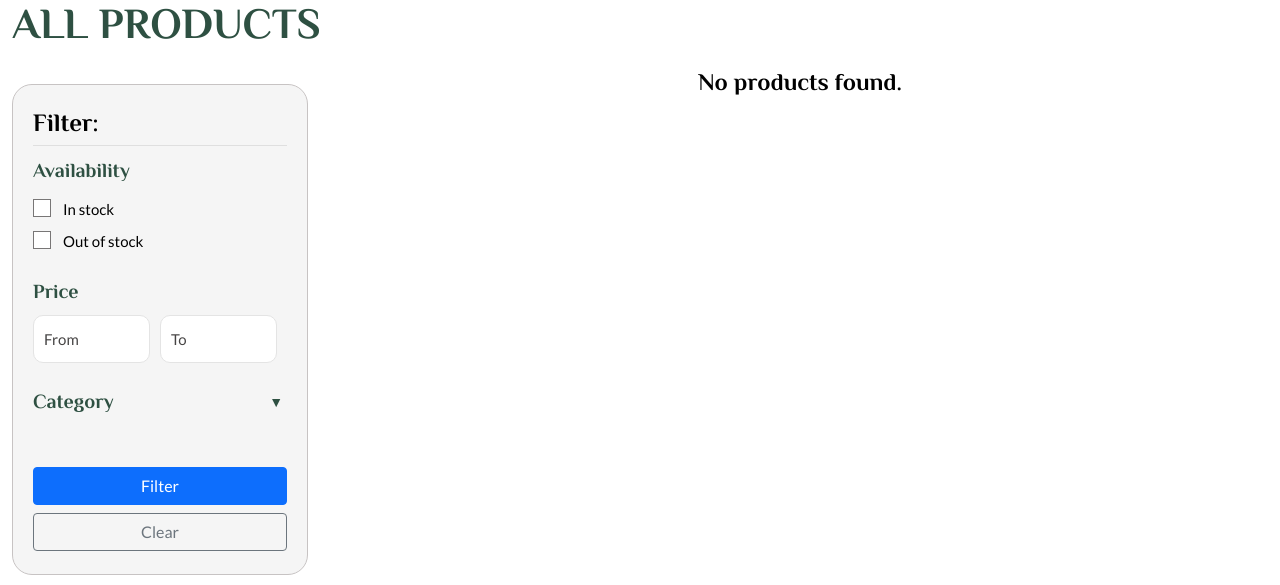
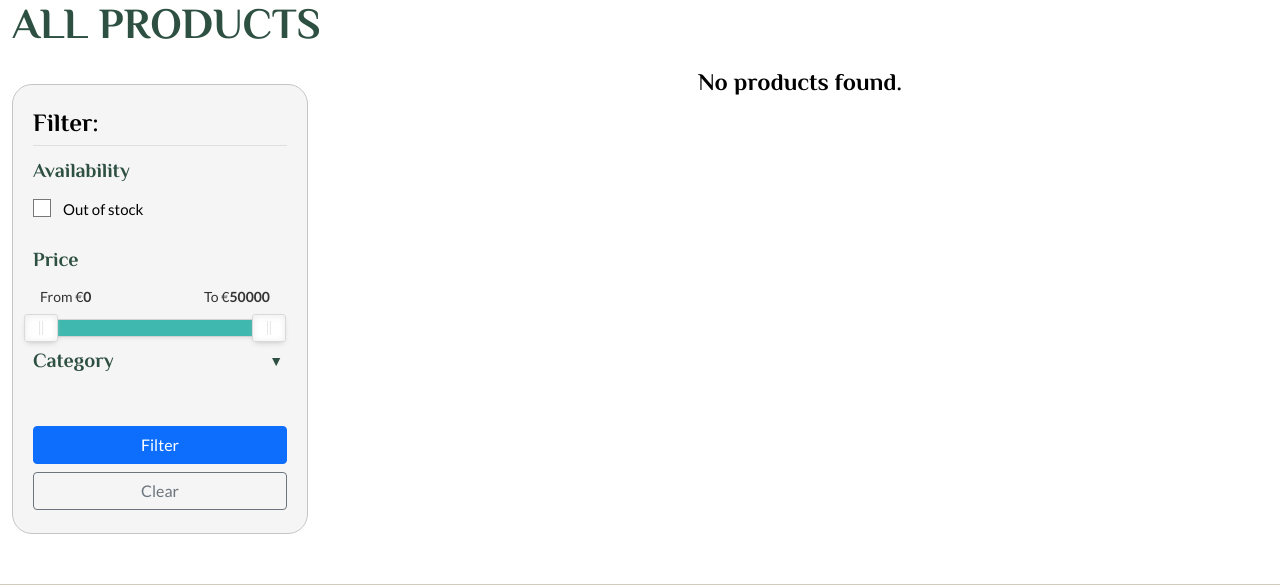
Before and after one commit to techsofttest/irishbazzar, a Laravel app: page /products in a window 1280 px wide. Shown: the part 184-769 px from the top of the page. Run offline with Laravel 12, Linux system fonts and the light colour scheme; data that the repository does not hold is empty; some libraries are stand-ins or nearby versions; some web fonts are replaced.

Commit message:
Change to search slider

```diff
--- a/resources/views/pages/products.blade.php
+++ b/resources/views/pages/products.blade.php
@@ -3,8 +3,37 @@
 
 @section('content')
 
+<style>
+
+#price-slider {
+    margin-top: 8px;
+}
+
+.noUi-target {
+    border-radius: 6px;
+}
+
+.noUi-connect {
+    background: #0d6efd; /* bootstrap primary */
+}
+
+.noUi-handle {
+    border-radius: 50%;
+    width: 18px;
+    height: 18px;
+    top: -6px;
+}
+
+.price-labels {
+    font-size: 14px;
+    color: #333;
+}
+
+</style>
 
 
+<!-- noUiSlider CSS -->
+<link href="https://cdnjs.cloudflare.com/ajax/libs/noUiSlider/15.8.0/nouislider.min.css" rel="stylesheet">
 
 
 <div class="ibm-bcrms-main">
@@ -42,8 +71,11 @@
 	<div class="ff-availbility">
 	<h3 class="ff-availbility-heading">Availability</h3>
 <ul class="ff-availability-ul ">
+
 							<div class="filter-attribute-list-inner">
-								<li class="filter-attribute-item">
+
+
+								<li class="filter-attribute-item" style="display:none;">
 									<input class="filter-attribute-checkbox ib-m" type="checkbox" id="in_stock" name="in_stock" value="1"
 									{{ request('in_stock') ? 'checked' : '' }}>
 									<label for="in_stock" class="filter-attribute-label ib-m">
@@ -75,19 +107,33 @@
 	<!--<p>The highest price is € 5,500.00</p>-->
 
 	<div class="row">
-	<div class="col-lg-6 col-md-6 col-sm-6">
 
-	<input class="field__input" name="price_from" min="0" type="number"
-       placeholder="From" value="{{ request('price_from') }}">
+
+	 <div class="col-12">
+
+        <!-- Price display -->
+        <div class="d-flex justify-content-between mb-2 price-labels">
+            <span>
+                From €<strong id="price-from-label">0</strong>
+            </span>
+            <span>
+                To €<strong id="price-to-label">50000</strong>
+            </span>
+        </div>
+
+        <!-- Slider -->
+        <div id="price-slider"></div>
+
+        <!-- Hidden inputs (used by Laravel request) -->
+        <input type="hidden" name="price_from" id="price_from" value="{{ request('price_from') ?? 0 }}">
+        <input type="hidden" name="price_to" id="price_to" value="{{ request('price_to') ?? 50000 }}">
+
+    </div>
+
 
 	</div>
 
-	<div class="col-lg-6 col-md-6 col-sm-6">
-	<input class="field__input" name="price_to" min="0" type="number"
-       placeholder="To" value="{{ request('price_to') }}">
-	</div>
 
-	</div>
 	</div>
 		<aside class="sidebar-aa">
 		  <ul class="filter ul-reset">
@@ -235,5 +281,48 @@
 
 
 
+<!-- noUiSlider JS -->
+<script src="https://cdnjs.cloudflare.com/ajax/libs/noUiSlider/15.8.0/nouislider.min.js"></script>
+
+
+<script>
+document.addEventListener('DOMContentLoaded', function () {
+
+    var slider = document.getElementById('price-slider');
+
+    var priceFromInput = document.getElementById('price_from');
+    var priceToInput   = document.getElementById('price_to');
+
+    var priceFromLabel = document.getElementById('price-from-label');
+    var priceToLabel   = document.getElementById('price-to-label');
+
+    var startFrom = parseInt(priceFromInput.value);
+    var startTo   = parseInt(priceToInput.value);
+
+    noUiSlider.create(slider, {
+        start: [startFrom, startTo],
+        connect: true,
+        step: 100,
+        range: {
+            min: 0,
+            max: 50000
+        },
+        format: {
+            to: value => Math.round(value),
+            from: value => Number(value)
+        }
+    });
+
+    slider.noUiSlider.on('update', function (values) {
+        priceFromInput.value = values[0];
+        priceToInput.value   = values[1];
+
+        priceFromLabel.textContent = values[0];
+        priceToLabel.textContent   = values[1];
+    });
+
+});
+</script>
+
 
 @endsection
```
